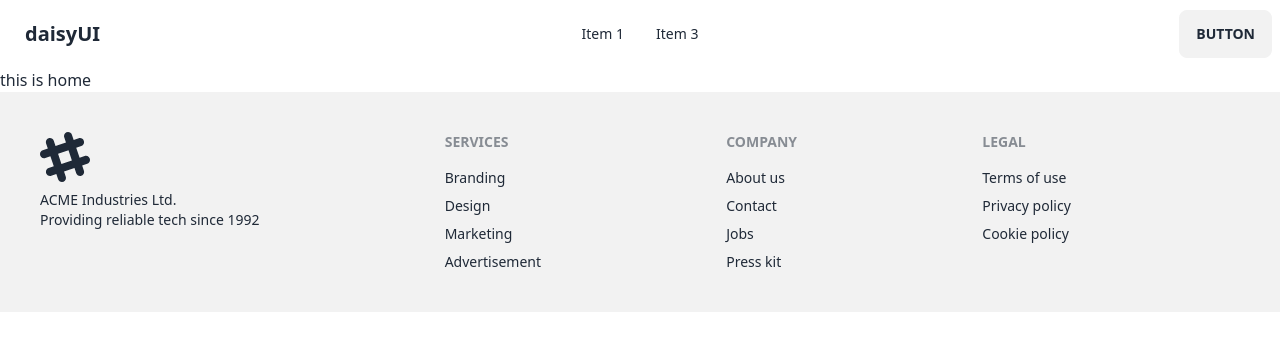
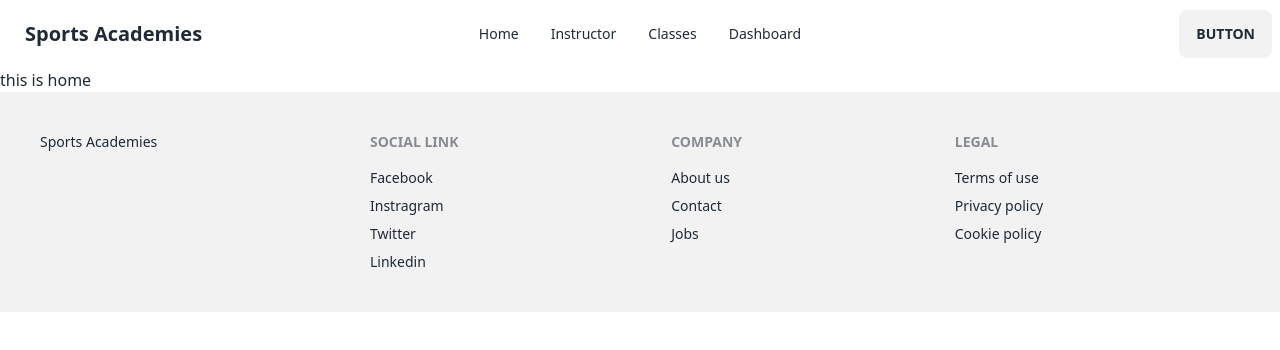
Before and after one commit to ISMAILTODAY/sports-academies-client, a React (Vite) app: page / in a window 1280 px wide. Shown: the top 350 px of the page. Built offline with nearby package versions, Linux system fonts and the light colour scheme.

Commit message:
footer section has been completed

```diff
--- a/src/Component/Footer/Footer.jsx
+++ b/src/Component/Footer/Footer.jsx
@@ -4,22 +4,21 @@ const Footer = () => {
     return (
         <footer className="footer p-10 bg-base-200 text-base-content">
             <div>
-          <svg width="50" height="50" viewBox="0 0 24 24" xmlns="http://www.w3.org/2000/svg" fillRule="evenodd"  className="fill-current"><path d="M22.672 15.226l-2.432.811.841 2.515c.33 1.019-.209 2.127-1.23 2.456-1.15.325-2.148-.321-2.463-1.226l-.84-2.518-5.013 1.677.84 2.517c.391 1.203-.434 2.542-1.831 2.542-.88 0-1.601-.564-1.86-1.314l-.842-2.516-2.431.809c-1.135.328-2.145-.317-2.463-1.229-.329-1.018.211-2.127 1.231-2.456l2.432-.809-1.621-4.823-2.432.808c-1.355.384-2.558-.59-2.558-1.839 0-.817.509-1.582 1.327-1.846l2.433-.809-.842-2.515c-.33-1.02.211-2.129 1.232-2.458 1.02-.329 2.13.209 2.461 1.229l.842 2.515 5.011-1.677-.839-2.517c-.403-1.238.484-2.553 1.843-2.553.819 0 1.585.509 1.85 1.326l.841 2.517 2.431-.81c1.02-.33 2.131.211 2.461 1.229.332 1.018-.21 2.126-1.23 2.456l-2.433.809 1.622 4.823 2.433-.809c1.242-.401 2.557.484 2.557 1.838 0 .819-.51 1.583-1.328 1.847m-8.992-6.428l-5.01 1.675 1.619 4.828 5.011-1.674-1.62-4.829z"></path></svg>
-          <p>ACME Industries Ltd.<br/>Providing reliable tech since 1992</p>
+                <h1>Sports Academies</h1>
             </div>
             <div>
-          <span className="footer-title">Services</span>
-          <a className="link link-hover">Branding</a>
-          <a className="link link-hover">Design</a>
-          <a className="link link-hover">Marketing</a>
-          <a className="link link-hover">Advertisement</a>
+                <span className="footer-title">SOCIAL LINK</span>
+                <a className="link link-hover">Facebook</a>
+                <a className="link link-hover">Instragram</a>
+                <a className="link link-hover">Twitter</a>
+                <a className="link link-hover">Linkedin</a>
             </div>
             <div>
-          <span className="footer-title">Company</span>
+                <span className="footer-title">COMPANY</span>
                 <a className="link link-hover">About us</a>
                 <a className="link link-hover">Contact</a>
                 <a className="link link-hover">Jobs</a>
-          <a className="link link-hover">Press kit</a>
+
             </div>
             <div>
                 <span className="footer-title">Legal</span>
--- a/src/Component/NavigationBar/NavigationBar.jsx
+++ b/src/Component/NavigationBar/NavigationBar.jsx
@@ -2,8 +2,10 @@
 
 const NavigationBar = () => {
     const navOption = <>
-        <li><a>Item 1</a></li>
-        <li><a>Item 3</a></li>
+        <li><a>Home</a></li>
+        <li><a>Instructor</a></li>
+        <li><a>Classes</a></li>
+        <li><a>Dashboard</a></li>
     </>
 
     return (
@@ -18,7 +20,7 @@ const NavigationBar = () => {
                             {navOption}
                         </ul>
                     </div>
-                    <a className="btn btn-ghost normal-case text-xl">daisyUI</a>
+                    <a className="btn btn-ghost normal-case text-xl">Sports Academies</a>
                 </div>
                 <div className="navbar-center hidden lg:flex">
                     <ul className="menu menu-horizontal px-1">
```
Lines whose indentation alone changed are shown as unchanged.
